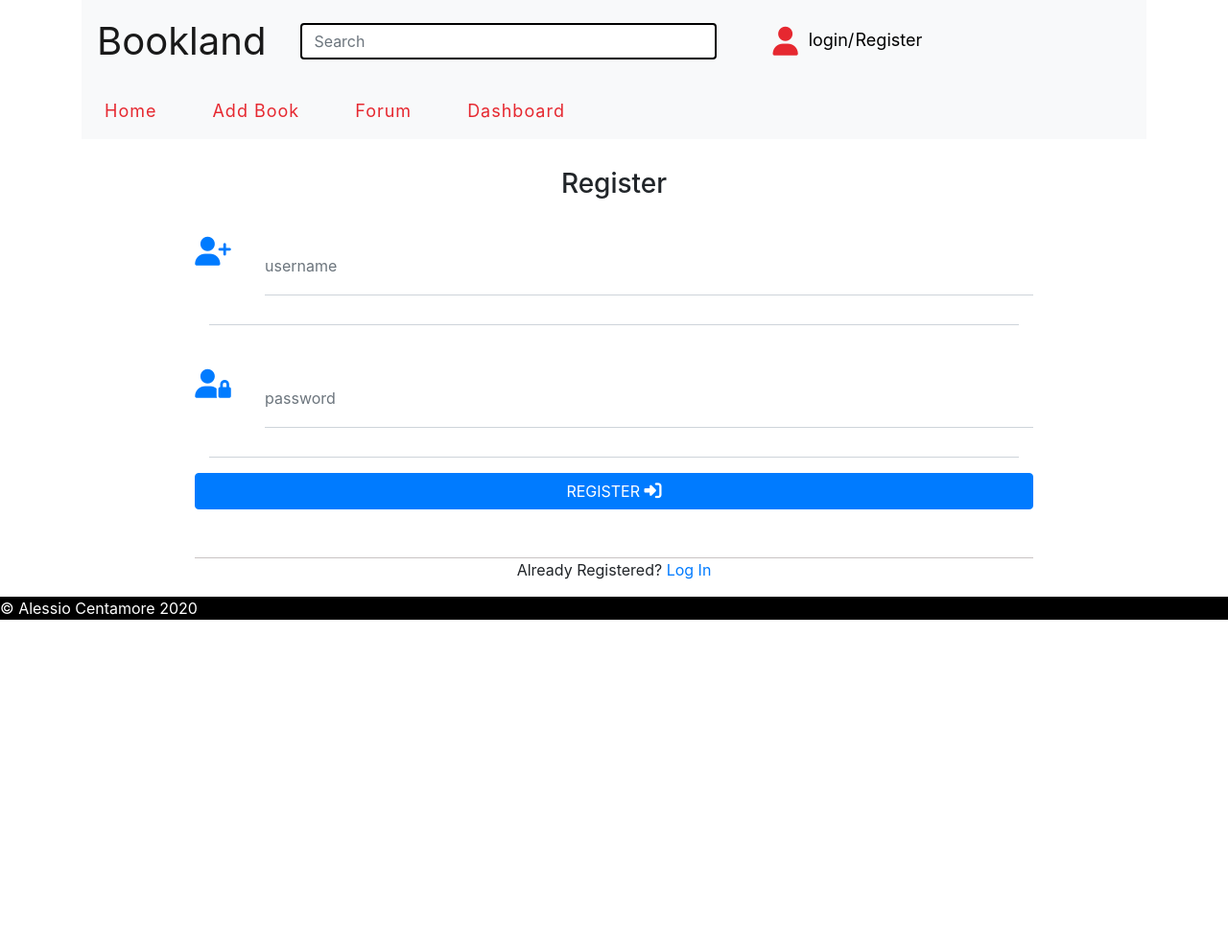
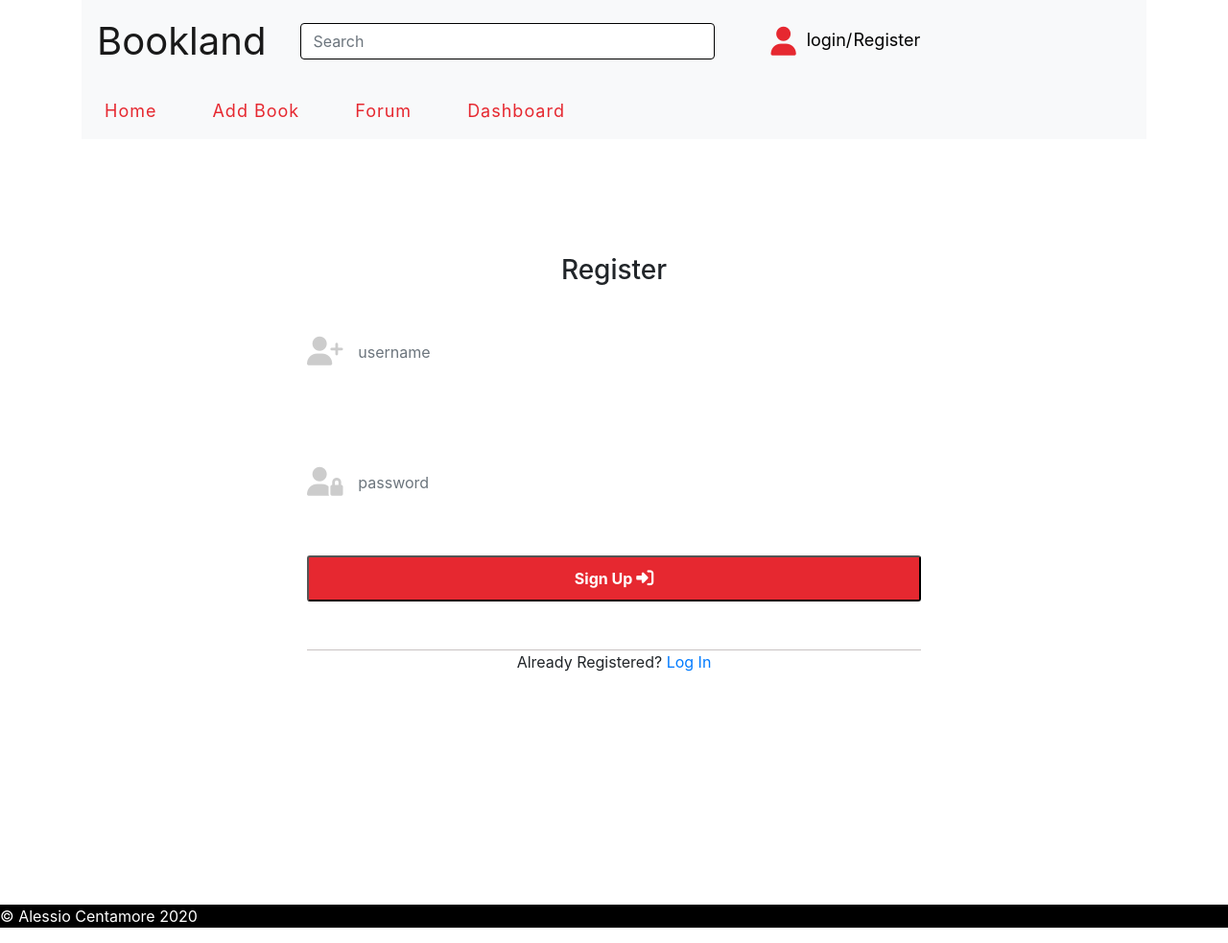
Before and after one commit to Baal89/Bookland, a Flask app: page /register in a window 1280 px wide. Shown: the whole page at 96% size. Before the commit the page ends 646 px from the top, so only its background shows below. Run offline with Flask 2, Linux system fonts and the light colour scheme; some libraries are stand-ins or nearby versions.

Commit message:
add style and jquery  to login.html and register.html

```diff
--- a/app.py
+++ b/app.py
@@ -147,7 +147,8 @@ def insert_review(book_id, username):
         'book_title': request.form.get('book_title'),
         'review_title': request.form.get('review_title'),
         'review_rating': rating,
-        'review_description': request.form.get('review_description')
+        'review_description': request.form.get('review_description'),
+        'date': datetime.utcnow(),
     }
 
     reviews = mongo.db.reviews
--- a/static/css/style.css
+++ b/static/css/style.css
@@ -1,3 +1,7 @@
+html, body {
+    min-height: 100vh;
+}
+
 /*---------------------------------------------------base.html*/
 
 .navbar-light .navbar-nav .nav-link {
@@ -41,33 +45,28 @@
 }
 
 .search {
-    border: 2px solid #000000;
+    border: 1px solid #000000;
 }
 
 .search:focus {
     box-shadow: none;
     border: 2px solid #000000 !important;
 }
-/*-----------------------------------------------register.html*/
-
-.authentication {
-    border: none;
-    border-radius: 0;
-    border-bottom: 1px solid #ced4da;
-}
+/*--------------------------------------login/register.html*/
 
 .authentication {
     padding: 30px 0;
-}
-
-.authentication:focus {
-   box-shadow: none;
-   border-color: #28a745 !important;
+    border: #cccccc;
 }
 
 .fas {
     font-size: 30px;
-    color: #007bff;
+    color: #cccccc;
+}
+
+.authentication:focus {
+    box-shadow: none;
+    border: 2px solid #000000;
 }
 
 #button-icon {
@@ -85,6 +84,10 @@
     padding-bottom: 50px;
 }
 
+.labelfocus {
+    color: #e62830;
+    transition: all 0.5s;
+}
 /*--------------------------------------------------------index*/
 
 .get-book {
@@ -126,16 +129,48 @@ ul {
   list-style-type: none;
 }
 
-.button {
-    border: 2px solid black;
+.btn {
+    font-size: 15px;
+}
+
+.button,
+.btn {
     padding: 10px 30px;
-    color: black;
+    background-color: #e62830;
     font-weight: bold;
+    color: white;
+    border-radius: 3px;
 }
 
 .button:hover{
-    color: #e62830;
+    color: white;
     text-decoration: none;
+    border: 2px solid black;
+}
+
+.under-text {
+    margin-top: 5px;
+}
+
+#review-button-container {
+    margin-top: 30px;
+}
+
+.reviews-container {
+    margin-top: 30px;
+    margin-bottom: 30px;
+}
+
+.review {
+    margin-bottom: 30px;
+}
+
+.registration {
+    margin-top: 120px;
+    margin-bottom: 150px;
+    height: 66vh;
+    overflow: hidden;
+    width: 75%;
 }
 
 /*--------------------------------------------------------footer*/
--- /dev/null
+++ b/static/js/main.js
@@ -0,0 +1,16 @@
+ $(document).ready(function() {
+        // login page
+        $("#username").focus(function() {
+            $(".fa-user-cog").addClass("labelfocus");
+            $(".fa-user-plus").addClass('labelfocus');
+        }).blur(function() {
+            $(".fa-user-cog").removeClass("labelfocus");
+            $(".fa-user-plus").removeClass("labelfocus")
+        });
+        // login page
+        $("#password").focus(function() {
+            $(".fa-user-lock").addClass("labelfocus");
+        }).blur(function() {
+            $(".fa-user-lock").removeClass("labelfocus");
+        });
+    });
--- a/templates/base.html
+++ b/templates/base.html
@@ -7,11 +7,11 @@
     <link rel="stylesheet" href="https://stackpath.bootstrapcdn.com/bootstrap/4.5.0/css/bootstrap.min.css" integrity="sha384-9aIt2nRpC12Uk9gS9baDl411NQApFmC26EwAOH8WgZl5MYYxFfc+NcPb1dKGj7Sk" crossorigin="anonymous">
     <link rel="stylesheet" href="{{ url_for('static', filename='css/style.css') }}">
 
-    <script src="https://code.jquery.com/jquery-3.5.1.slim.min.js" integrity="sha384-DfXdz2htPH0lsSSs5nCTpuj/zy4C+OGpamoFVy38MVBnE+IbbVYUew+OrCXaRkfj" crossorigin="anonymous"></script>
+    <script src="https://cdnjs.cloudflare.com/ajax/libs/jquery/3.5.1/jquery.min.js" integrity="sha512-bLT0Qm9VnAYZDflyKcBaQ2gg0hSYNQrJ8RilYldYQ1FxQYoCLtUjuuRuZo+fjqhx/qtq/1itJ0C2ejDxltZVFg==" crossorigin="anonymous"></script>
     <script src="https://cdn.jsdelivr.net/npm/popper.js@1.16.0/dist/umd/popper.min.js" integrity="sha384-Q6E9RHvbIyZFJoft+2mJbHaEWldlvI9IOYy5n3zV9zzTtmI3UksdQRVvoxMfooAo" crossorigin="anonymous"></script>
     <script src="https://stackpath.bootstrapcdn.com/bootstrap/4.5.0/js/bootstrap.min.js" integrity="sha384-OgVRvuATP1z7JjHLkuOU7Xw704+h835Lr+6QL9UvYjZE3Ipu6Tp75j7Bh/kR0JKI" crossorigin="anonymous"></script>
     <script src="https://kit.fontawesome.com/609714b29a.js" crossorigin="anonymous"></script>
-
+    <script src="static/js/main.js"></script>
     <title>Bookland</title>
 </head>
 
--- a/templates/register.html
+++ b/templates/register.html
@@ -2,14 +2,14 @@
 {% block content %}
 
 <section>
-    <div class="registration">
+    <div class="container registration">
         <h3 class="text-center">Register</h3>
 
         <div class="row">
             <form class="col-12 col-md-8 offset-md-2 authentication-form" method="POST" action="{{ url_for('register') }}">
                 <div class="card-panel">
                     <div class="form-group authentication col-12">
-                            <div class="row">
+                        <div class="row d-flex align-items-center">
                             <div class="col-1 px-0">
                                 <i class="fas fa-user-plus"></i>
                             </div>
@@ -20,7 +20,7 @@
                         </div>
                     </div>
                     <div class="form-group authentication col-12">
-                        <div class="row">
+                        <div class="row d-flex align-items-center">
                             <div class="col-1 px-0">
                                 <i class="fas fa-user-lock"></i>
                             </div>
@@ -31,7 +31,7 @@
                         </div>
                     </div>
                     <div class="row">
-                        <button type="submit" class="col-12 btn btn-primary">REGISTER
+                        <button class="col-12 button">Sign Up
                             <i id="button-icon" class="fas fa-sign-in-alt"></i>
                         </button>
                     </div>
```
Also changed, not shown: templates/getbook.html (+41 -7 lines), templates/login.html (+4 -4 lines), README.md (deleted). Lines whose indentation alone changed are shown as unchanged.
